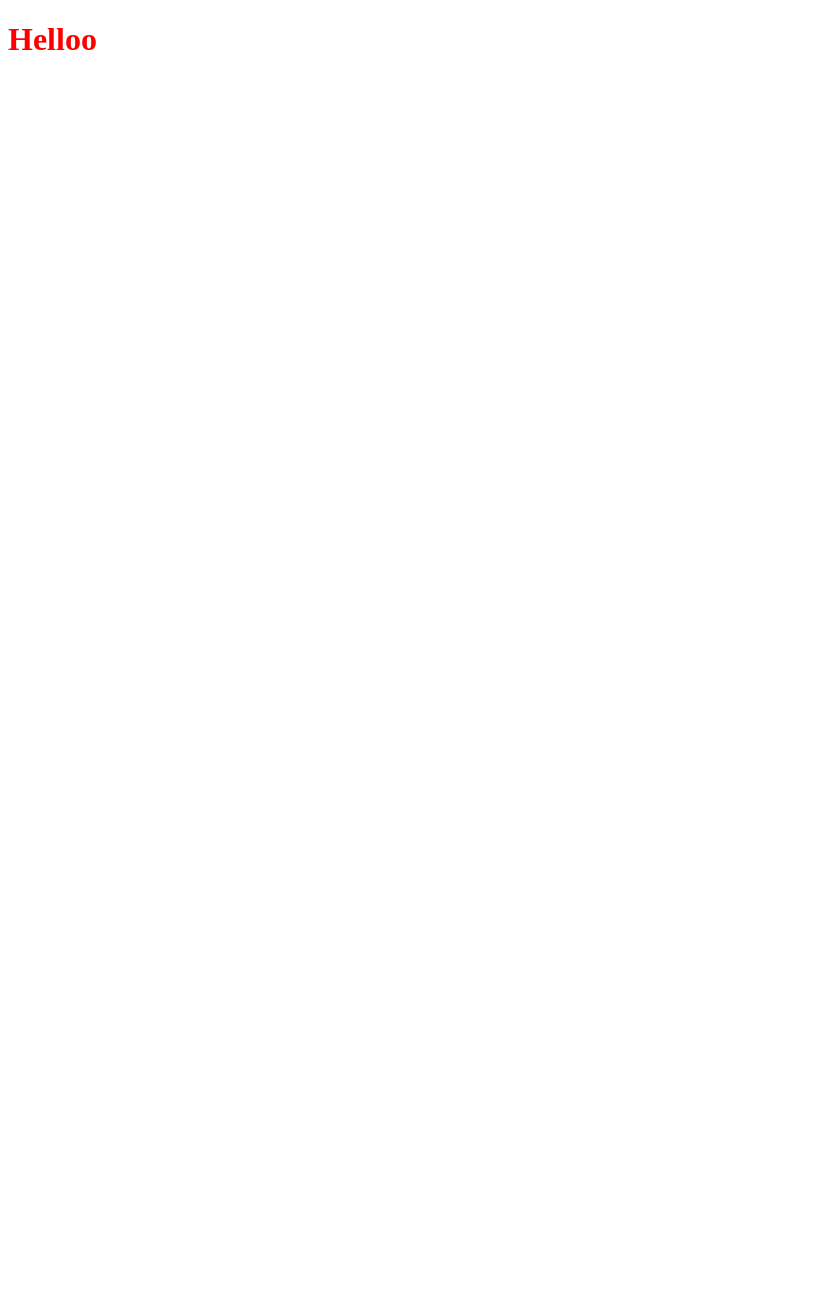
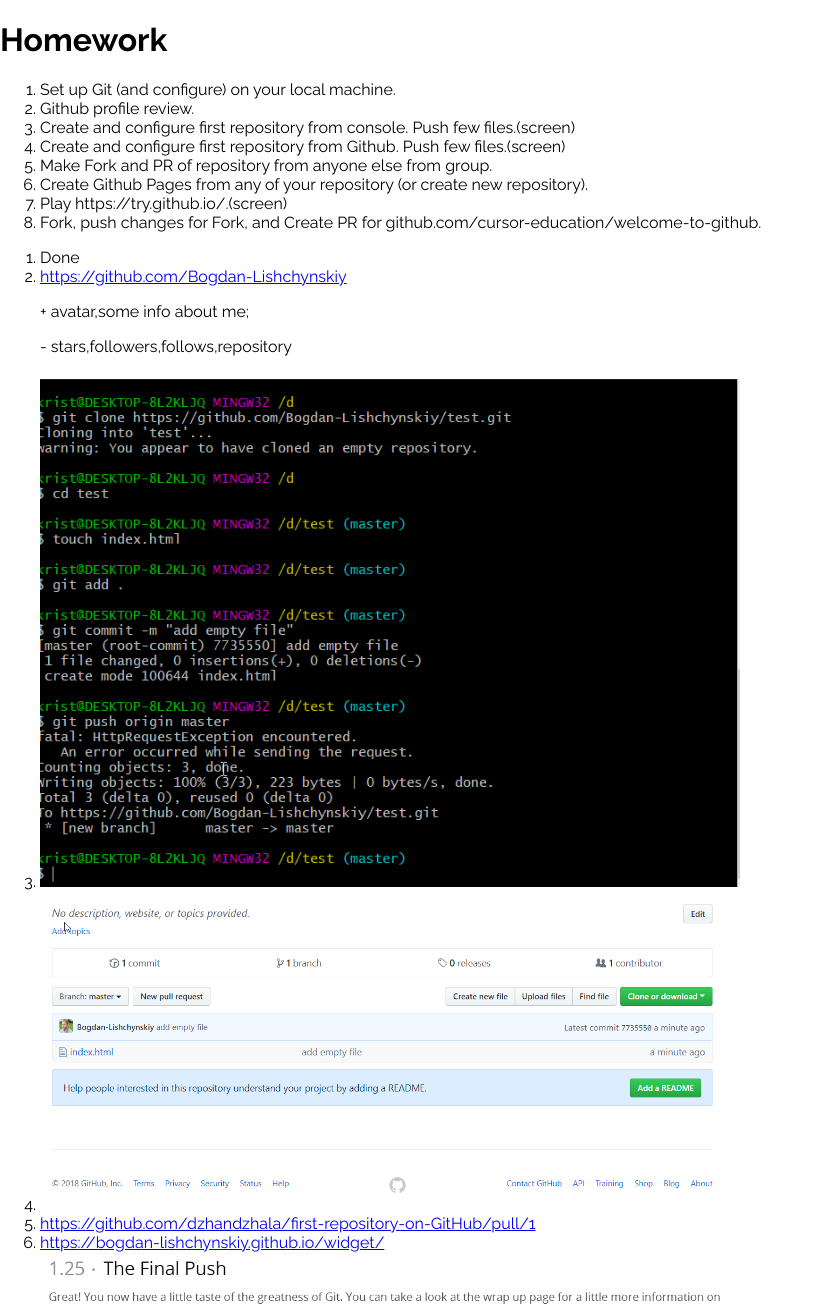
Before and after one commit to Bogdan-Lishchynskiy/githw, a plain HTML site: page index.html in a window 1280 px wide. Shown: the top 1306 px of the page, without its empty margins (0-819 px from the left). Before the commit the page ends 800 px from the top, so only its background shows below. Drawn offline with Linux system fonts and the light colour scheme.

Commit message:
added links and screens

```diff
--- a/index.html
+++ b/index.html
@@ -1,12 +1,62 @@
 <!DOCTYPE html>
 <html lang="en">
+
 <head>
-	<meta charset="UTF-8">
-	<title>Git </title>
+    <meta charset="UTF-8">
+    <title>Git </title>
     <link rel="stylesheet" href="style/index.css">
+    <link href="https://fonts.googleapis.com/css?family=Raleway:100,100i,200,200i,300,300i,400,400i,500,500i,600,600i,700,700i,800,800i"
+        rel="stylesheet">
+</head>
 
-</head>
 <body>
-<h1>Helloo </h1>
-    </body>
-    </html>
+    <h1>Homework </h1>
+    <ol>
+        <li>Set up Git (and configure) on your local machine.</li>
+        <li>Github profile review.</li>
+        <li>Create and configure first repository from console. Push few files.(screen)</li>
+        <li>Create and configure first repository from Github. Push few files.(screen)</li>
+        <li>Make Fork and PR of repository from anyone else from group.</li>
+        <li>Create Github Pages from any of your repository (or create new repository).</li>
+        <li>Play https://try.github.io/.(screen)</li>
+        <li>Fork, push changes for Fork, and Create PR for github.com/cursor-education/welcome-to-github.</li>
+    </ol>
+    <ol>
+        <div>
+            <li>Done</li>
+        </div>
+        <div>
+            <li>
+                <a href="https://github.com/Bogdan-Lishchynskiy" target="_blank">https://github.com/Bogdan-Lishchynskiy</a>
+            </li>
+        </div>
+        <p>+ avatar,some info about me;</p>
+        <p>- stars,followers,follows,repository</p>
+        <div class="screen">
+            <li>
+                <img src="screen/3.png">
+            </li>
+        </div>
+        <div class="screen">
+            <li>
+                <img src="screen/4.png">
+            </li>
+        </div>
+        <li>
+            <a href="https://github.com/dzhandzhala/first-repository-on-GitHub/pull/1" target="_blank">https://github.com/dzhandzhala/first-repository-on-GitHub/pull/1</a>
+        </li>
+        <li>
+            <a href="https://bogdan-lishchynskiy.github.io/widget/" target="_blank">https://bogdan-lishchynskiy.github.io/widget/</a>
+        </li>
+        <div class="screen">
+            <li>
+                <img src="screen/7.png">
+            </li>
+        </div>
+        <li>
+            <a href="https://github.com/cursor-education/welcome-to-github/pull/332" target="_blank">https://github.com/cursor-education/welcome-to-github/pull/332</a>
+        </li>
+    </ol>
+</body>
+
+</html>
--- a/style/index.css
+++ b/style/index.css
@@ -1,3 +1,8 @@
-body{
-    color :red;
+body {
+    margin: 0 auto;
+    font-family: 'Raleway', 'Poppins', Arial, sans-serif;
 }
+
+img {
+    width: 700px;
+}
```
Also changed, not shown: screen/3.png (added), screen/4.png (added), screen/7.png (added).
